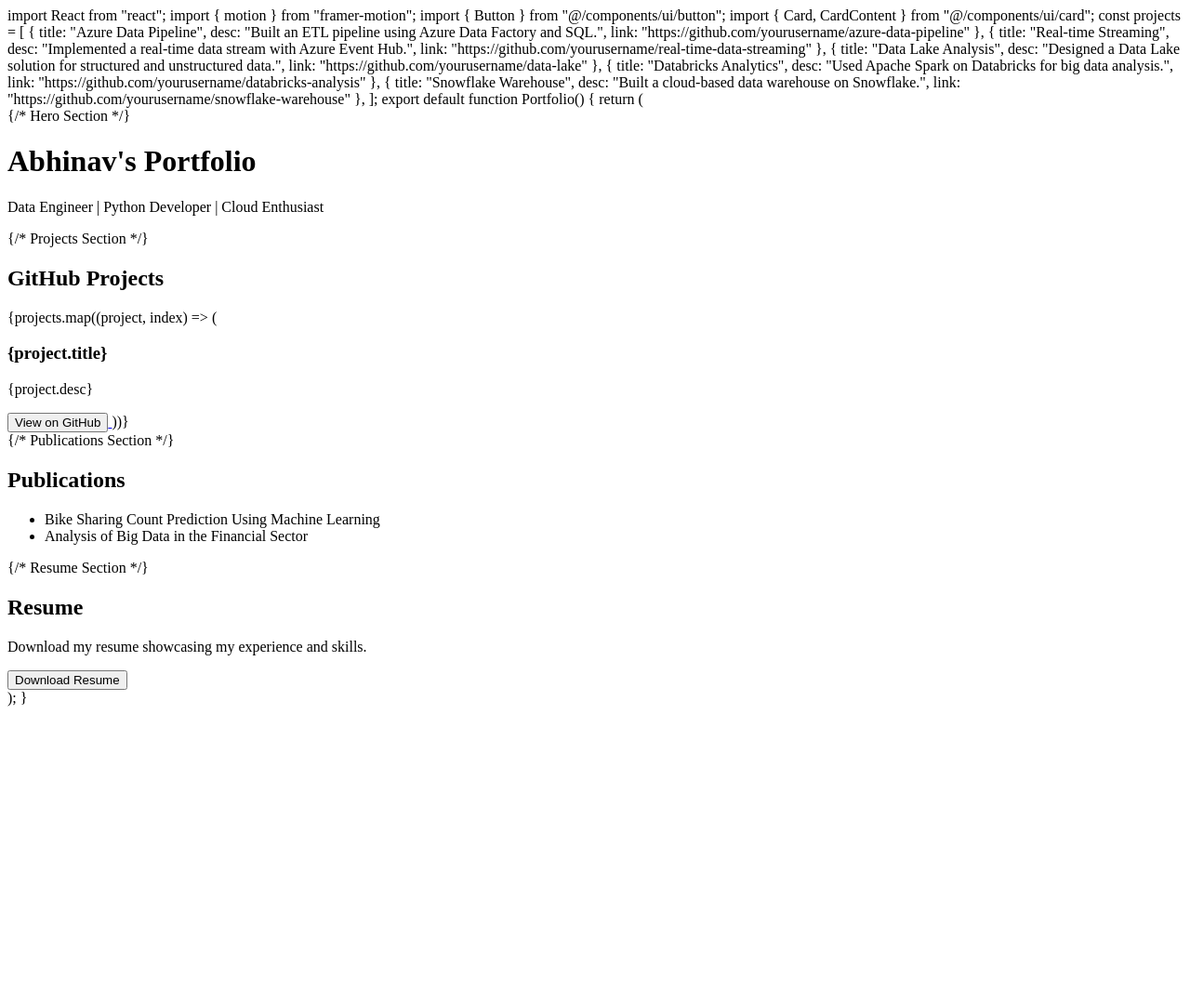
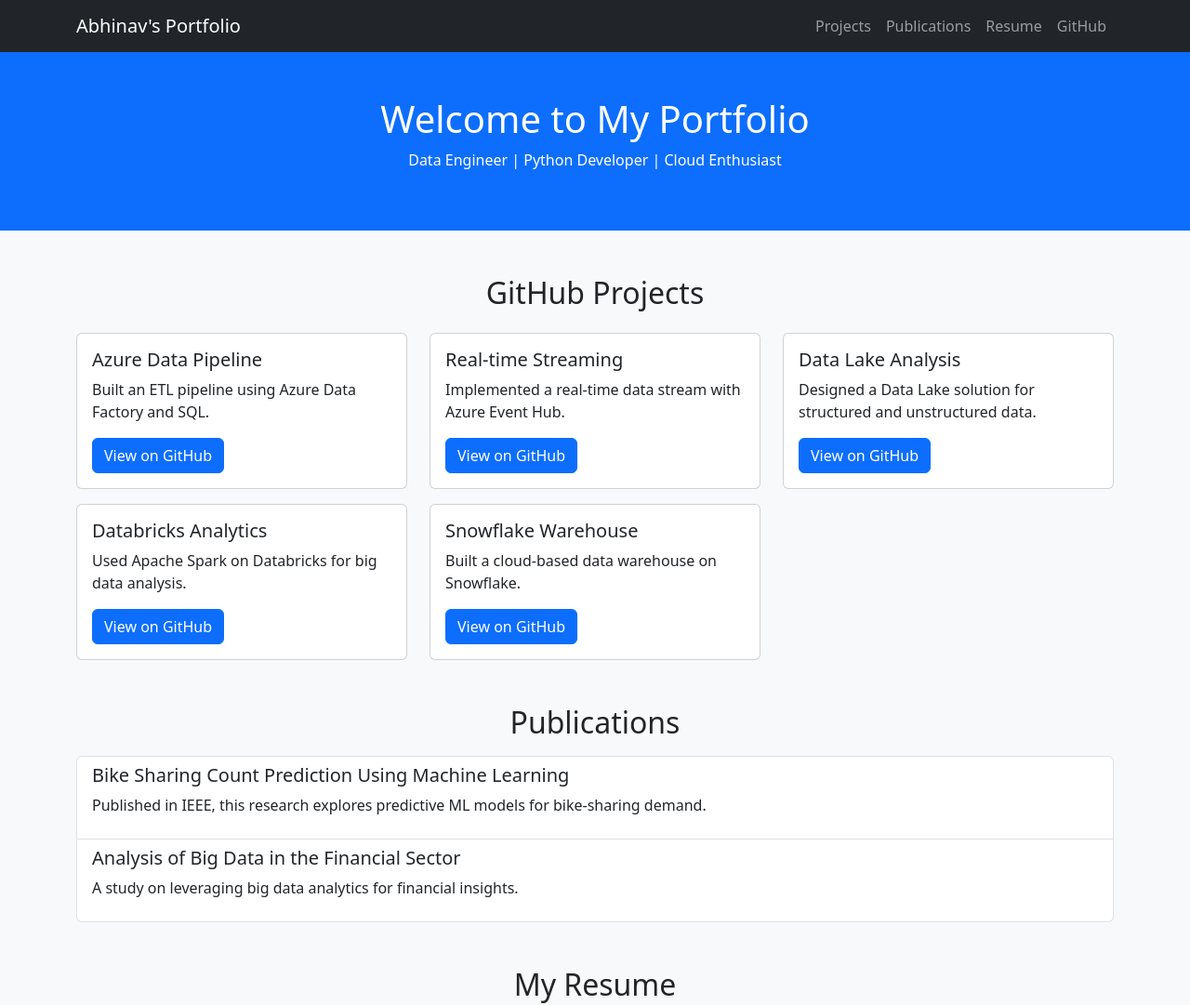
Before and after one commit to AbhinavC12/portfolio, a plain HTML site: page index.html in a window 1280 px wide. Shown: the top 1081 px of the page at 93% size. Before the commit the page ends 800 px from the top, so only its background shows below. Drawn offline with nearby package versions, Linux system fonts and the light colour scheme.

Commit message:
Update index.html

```diff
--- a/index.html
+++ b/index.html
@@ -1,60 +1,134 @@
-import React from "react";
-import { motion } from "framer-motion";
-import { Button } from "@/components/ui/button";
-import { Card, CardContent } from "@/components/ui/card";
+<!DOCTYPE html>
+<html lang="en">
+<head>
+    <meta charset="UTF-8">
+    <meta name="viewport" content="width=device-width, initial-scale=1.0">
+    <title>Abhinav's Portfolio</title>
+    <link rel="stylesheet" href="https://cdn.jsdelivr.net/npm/bootstrap@5.3.0/dist/css/bootstrap.min.css">
+    <script src="https://kit.fontawesome.com/a076d05399.js" crossorigin="anonymous"></script>
+    <style>
+        body { background-color: #f8f9fa; }
+        .card:hover { transform: scale(1.05); transition: 0.3s; }
+    </style>
+</head>
+<body>
 
-const projects = [
-  { title: "Azure Data Pipeline", desc: "Built an ETL pipeline using Azure Data Factory and SQL.", link: "https://github.com/yourusername/azure-data-pipeline" },
-  { title: "Real-time Streaming", desc: "Implemented a real-time data stream with Azure Event Hub.", link: "https://github.com/yourusername/real-time-data-streaming" },
-  { title: "Data Lake Analysis", desc: "Designed a Data Lake solution for structured and unstructured data.", link: "https://github.com/yourusername/data-lake" },
-  { title: "Databricks Analytics", desc: "Used Apache Spark on Databricks for big data analysis.", link: "https://github.com/yourusername/databricks-analysis" },
-  { title: "Snowflake Warehouse", desc: "Built a cloud-based data warehouse on Snowflake.", link: "https://github.com/yourusername/snowflake-warehouse" },
-];
+    <!-- Navbar -->
+    <nav class="navbar navbar-expand-lg navbar-dark bg-dark">
+        <div class="container">
+            <a class="navbar-brand" href="#">Abhinav's Portfolio</a>
+            <button class="navbar-toggler" type="button" data-bs-toggle="collapse" data-bs-target="#navbarNav">
+                <span class="navbar-toggler-icon"></span>
+            </button>
+            <div class="collapse navbar-collapse" id="navbarNav">
+                <ul class="navbar-nav ms-auto">
+                    <li class="nav-item"><a class="nav-link" href="#projects">Projects</a></li>
+                    <li class="nav-item"><a class="nav-link" href="#publications">Publications</a></li>
+                    <li class="nav-item"><a class="nav-link" href="#resume">Resume</a></li>
+                    <li class="nav-item"><a class="nav-link" href="https://github.com/yourusername" target="_blank">GitHub</a></li>
+                </ul>
+            </div>
+        </div>
+    </nav>
 
-export default function Portfolio() {
-  return (
-    <div className="min-h-screen bg-gray-900 text-white font-sans">
-      {/* Hero Section */}
-      <motion.div initial={{ opacity: 0 }} animate={{ opacity: 1 }} className="text-center py-24">
-        <h1 className="text-4xl font-bold">Abhinav's Portfolio</h1>
-        <p className="text-lg text-gray-400">Data Engineer | Python Developer | Cloud Enthusiast</p>
-      </motion.div>
+    <!-- Header Section -->
+    <header class="text-center py-5 bg-primary text-white">
+        <h1>Welcome to My Portfolio</h1>
+        <p>Data Engineer | Python Developer | Cloud Enthusiast</p>
+    </header>
 
-      {/* Projects Section */}
-      <section className="container mx-auto px-4 py-12">
-        <h2 className="text-3xl font-bold mb-6">GitHub Projects</h2>
-        <div className="grid md:grid-cols-3 gap-6">
-          {projects.map((project, index) => (
-            <Card key={index} className="bg-gray-800">
-              <CardContent className="p-6">
-                <h3 className="text-xl font-semibold">{project.title}</h3>
-                <p className="text-gray-400 my-2">{project.desc}</p>
-                <a href={project.link} target="_blank" rel="noopener noreferrer">
-                  <Button className="mt-3">View on GitHub</Button>
-                </a>
-              </CardContent>
-            </Card>
-          ))}
+    <!-- Projects Section -->
+    <section id="projects" class="container my-5">
+        <h2 class="text-center">GitHub Projects</h2>
+        <div class="row mt-4">
+
+            <!-- Project 1 -->
+            <div class="col-md-4">
+                <div class="card">
+                    <div class="card-body">
+                        <h5 class="card-title">Azure Data Pipeline</h5>
+                        <p class="card-text">Built an ETL pipeline using Azure Data Factory and SQL.</p>
+                        <a href="https://github.com/yourusername/azure-data-pipeline" class="btn btn-primary" target="_blank">View on GitHub</a>
+                    </div>
+                </div>
+            </div>
+
+            <!-- Project 2 -->
+            <div class="col-md-4">
+                <div class="card">
+                    <div class="card-body">
+                        <h5 class="card-title">Real-time Streaming</h5>
+                        <p class="card-text">Implemented a real-time data stream with Azure Event Hub.</p>
+                        <a href="https://github.com/yourusername/real-time-data-streaming" class="btn btn-primary" target="_blank">View on GitHub</a>
+                    </div>
+                </div>
+            </div>
+
+            <!-- Project 3 -->
+            <div class="col-md-4">
+                <div class="card">
+                    <div class="card-body">
+                        <h5 class="card-title">Data Lake Analysis</h5>
+                        <p class="card-text">Designed a Data Lake solution for structured and unstructured data.</p>
+                        <a href="https://github.com/yourusername/data-lake" class="btn btn-primary" target="_blank">View on GitHub</a>
+                    </div>
+                </div>
+            </div>
+
+            <!-- Project 4 -->
+            <div class="col-md-4 mt-3">
+                <div class="card">
+                    <div class="card-body">
+                        <h5 class="card-title">Databricks Analytics</h5>
+                        <p class="card-text">Used Apache Spark on Databricks for big data analysis.</p>
+                        <a href="https://github.com/yourusername/databricks-analysis" class="btn btn-primary" target="_blank">View on GitHub</a>
+                    </div>
+                </div>
+            </div>
+
+            <!-- Project 5 -->
+            <div class="col-md-4 mt-3">
+                <div class="card">
+                    <div class="card-body">
+                        <h5 class="card-title">Snowflake Warehouse</h5>
+                        <p class="card-text">Built a cloud-based data warehouse on Snowflake.</p>
+                        <a href="https://github.com/yourusername/snowflake-warehouse" class="btn btn-primary" target="_blank">View on GitHub</a>
+                    </div>
+                </div>
+            </div>
+
         </div>
-      </section>
+    </section>
 
-      {/* Publications Section */}
-      <section className="container mx-auto px-4 py-12">
-        <h2 className="text-3xl font-bold mb-6">Publications</h2>
-        <ul className="list-disc pl-6">
-          <li className="text-gray-300">Bike Sharing Count Prediction Using Machine Learning</li>
-          <li className="text-gray-300">Analysis of Big Data in the Financial Sector</li>
+    <!-- Publications Section -->
+    <section id="publications" class="container my-5">
+        <h2 class="text-center">Publications</h2>
+        <ul class="list-group mt-3">
+            <li class="list-group-item">
+                <h5>Bike Sharing Count Prediction Using Machine Learning</h5>
+                <p>Published in IEEE, this research explores predictive ML models for bike-sharing demand.</p>
+            </li>
+            <li class="list-group-item">
+                <h5>Analysis of Big Data in the Financial Sector</h5>
+                <p>A study on leveraging big data analytics for financial insights.</p>
+            </li>
         </ul>
-      </section>
+    </section>
 
-      {/* Resume Section */}
-      <section className="container mx-auto px-4 py-12 text-center">
-        <h2 className="text-3xl font-bold mb-4">Resume</h2>
-        <p className="text-gray-400">Download my resume showcasing my experience and skills.</p>
-        <a href="/resume.pdf" download>
-          <Button className="mt-4">Download Resume</Button>
+    <!-- Resume Section -->
+    <section id="resume" class="container my-5 text-center">
+        <h2>My Resume</h2>
+        <p>Download my resume showcasing my experience and skills.</p>
+        <a href="https://yourwebsite.com/resume.pdf" class="btn btn-lg btn-success" target="_blank">
+            <i class="fas fa-download"></i> Download Resume
         </a>
-      </section>
-    </div>
-  );
-}
+    </section>
+
+    <!-- Footer -->
+    <footer class="bg-dark text-white text-center py-3">
+        <p>© 2024 Abhinav | <a href="https://linkedin.com/in/yourprofile" class="text-white" target="_blank">LinkedIn</a></p>
+    </footer>
+
+    <script src="https://cdn.jsdelivr.net/npm/bootstrap@5.3.0/dist/js/bootstrap.bundle.min.js"></script>
+</body>
+</html>
```
